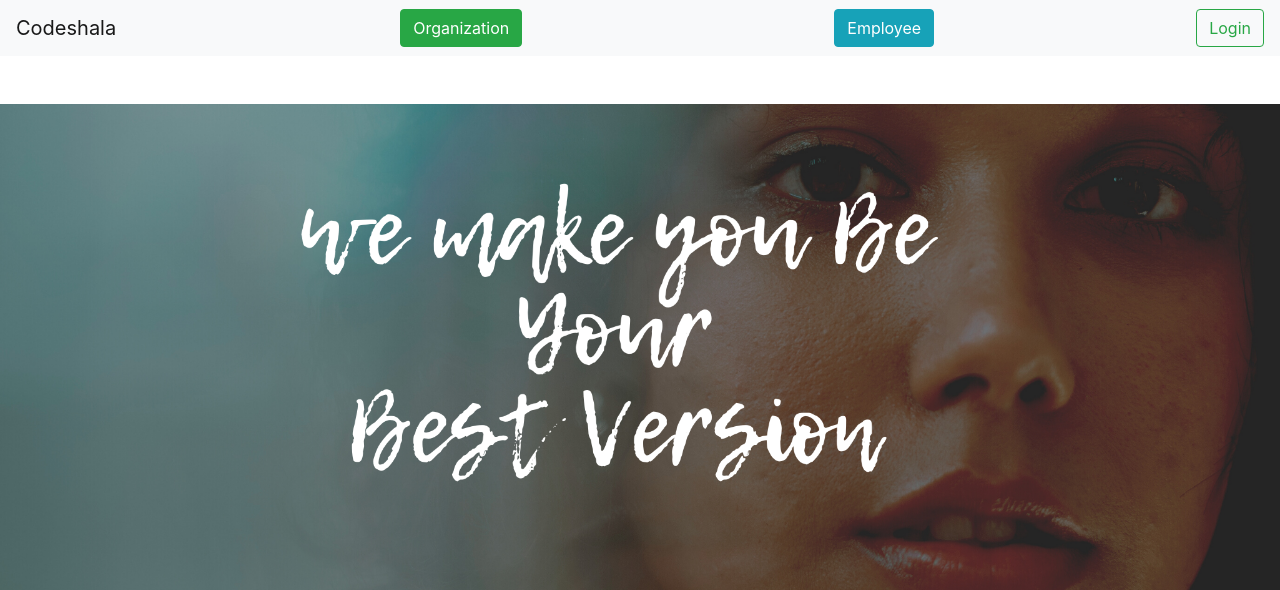
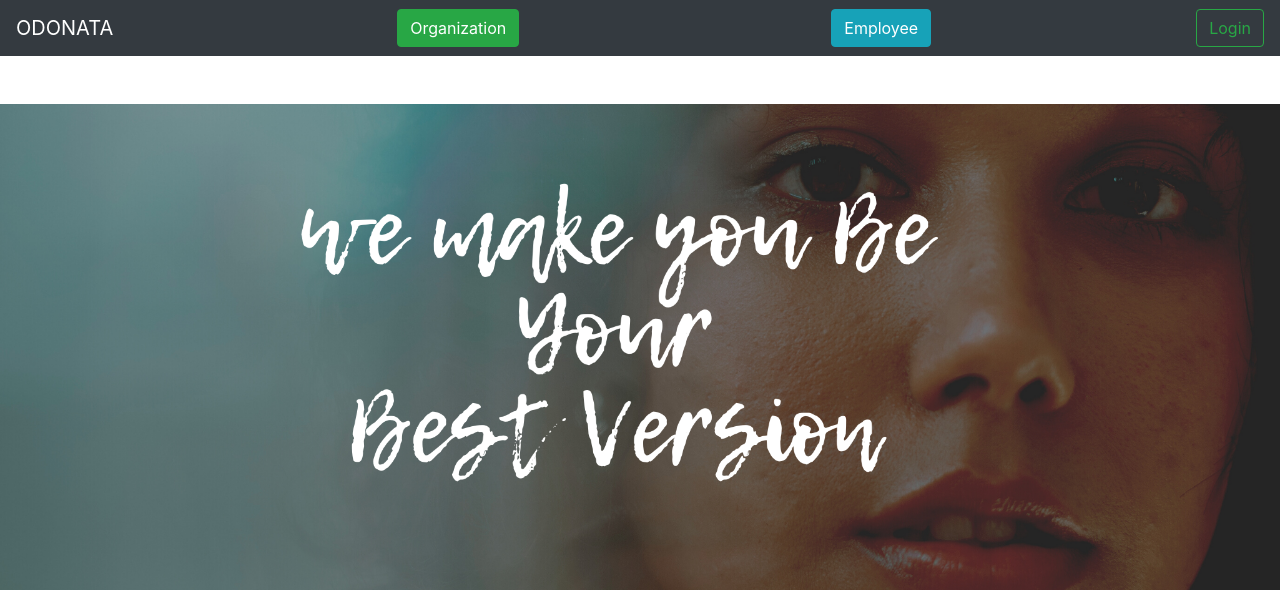
Before and after one commit to Poornartha/Odonata, a Django app: page / in a window 1280 px wide. Shown: the top 590 px of the page. Run offline with Django 3.2, Linux system fonts and the light colour scheme.

Commit message:
Changes Made

```diff
--- a/templates/partials/_navbar_ano.html
+++ b/templates/partials/_navbar_ano.html
@@ -1,5 +1,5 @@
-<nav class="navbar navbar-expand-lg navbar-light bg-light">
-  <a class="navbar-brand" href="#">Codeshala</a>
+<nav class="navbar navbar-expand-lg navbar-dark bg-dark">
+  <a class="navbar-brand" href="#">ODONATA</a>
   <button class="navbar-toggler" type="button" data-toggle="collapse" data-target="#navbarSupportedContent" aria-controls="navbarSupportedContent" aria-expanded="false" aria-label="Toggle navigation">
     <span class="navbar-toggler-icon"></span>
   </button>
--- a/templates/partials/_navbar_emp.html
+++ b/templates/partials/_navbar_emp.html
@@ -1,4 +1,4 @@
-<nav class="navbar navbar-expand-lg navbar-light bg-light">
+<nav class="navbar navbar-expand-lg navbar-dark bg-dark">
   <a class="navbar-brand" href="#">Codeshala</a>
   <button class="navbar-toggler" type="button" data-toggle="collapse" data-target="#navbarSupportedContent" aria-controls="navbarSupportedContent" aria-expanded="false" aria-label="Toggle navigation">
     <span class="navbar-toggler-icon"></span>
--- a/templates/partials/_navbar_organization.html
+++ b/templates/partials/_navbar_organization.html
@@ -1,5 +1,5 @@
-<nav class="navbar navbar-expand-lg navbar-light bg-light">
-  <a class="navbar-brand" href="#">Codeshala</a>
+<nav class="navbar navbar-expand-lg navbar-dark bg-dark">
+  <a class="navbar-brand" href="#">ODONATA</a>
   <button class="navbar-toggler" type="button" data-toggle="collapse" data-target="#navbarSupportedContent" aria-controls="navbarSupportedContent" aria-expanded="false" aria-label="Toggle navigation">
     <span class="navbar-toggler-icon"></span>
   </button>
```
